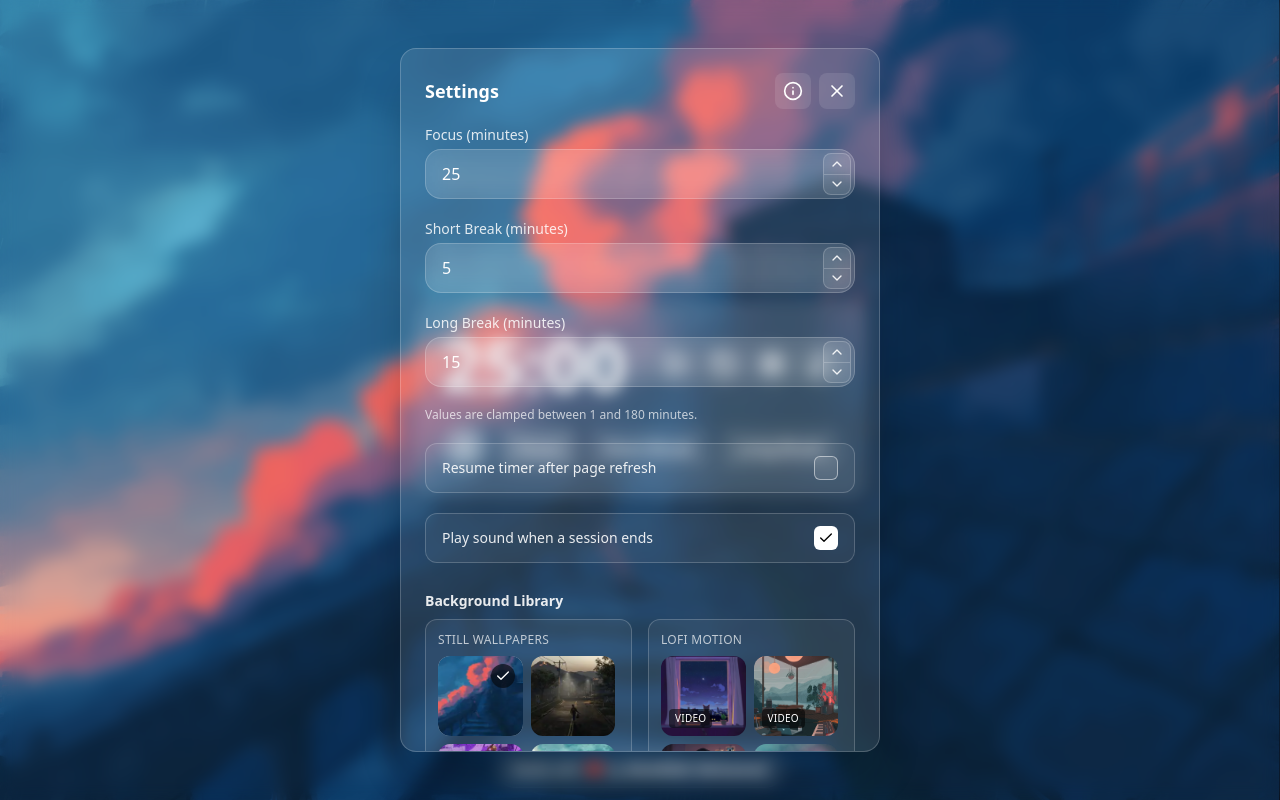
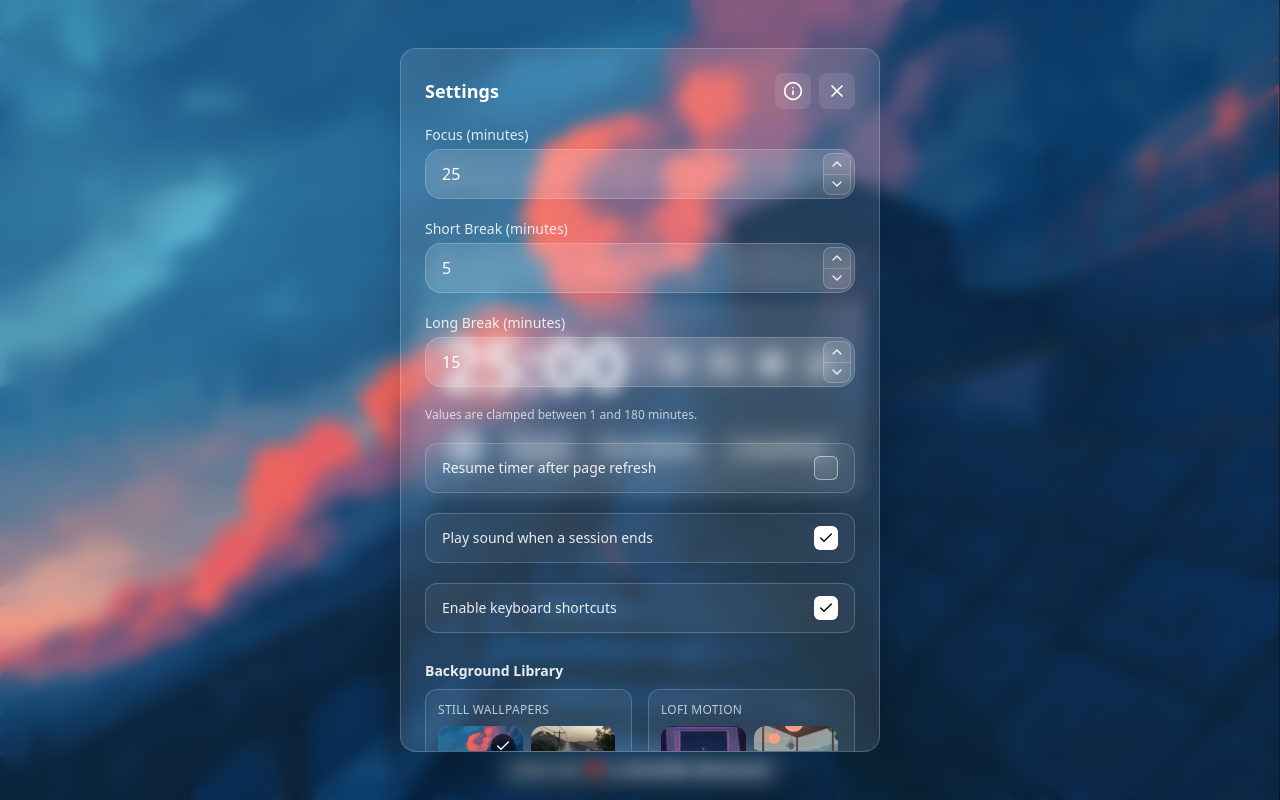
Before and after one commit to Ameddah-Mohamed/Pomodori, a React (Vite) app: page / in a window 1280 px wide. Both pictures are taken after a click on the button 771 px from the left and 364 px from the top of the page. Built offline with nearby package versions, Linux system fonts and the light colour scheme.

Commit message:
feat: "enable | disable" shortcuts

```diff
--- a/src/components/ControlDock.tsx
+++ b/src/components/ControlDock.tsx
@@ -142,6 +142,10 @@ export default function ControlDock({
   const [loopEnabled, setLoopEnabled] = usePersistentState<boolean>("pomodoro:musicLoop", false);
   const [sessionEndSoundsEnabled, setSessionEndSoundsEnabled] = usePersistentState<boolean>(
     "pomodoro:sessionEndSoundsEnabled",
+    true
+  );
+  const [keyboardShortcutsEnabled, setKeyboardShortcutsEnabled] = usePersistentState<boolean>(
+    "pomodoro:keyboardShortcutsEnabled",
     true
   );
   const [isMusicPlaying, setIsMusicPlaying] = useState(false);
@@ -368,6 +372,7 @@ export default function ControlDock({
 
   useEffect(() => {
     const onKeyDown = (event: KeyboardEvent) => {
+      if (!keyboardShortcutsEnabled) return;
       const target = event.target as HTMLElement | null;
       const tagName = target?.tagName;
       const isTypingTarget =
@@ -428,7 +433,17 @@ export default function ControlDock({
 
     window.addEventListener("keydown", onKeyDown);
     return () => window.removeEventListener("keydown", onKeyDown);
-  }, [mode, resetToBase, musicTab, currentTrackIndex, isMusicPlaying, musicOpen, open, selectedTrackIndexByTab]);
+  }, [
+    keyboardShortcutsEnabled,
+    mode,
+    resetToBase,
+    musicTab,
+    currentTrackIndex,
+    isMusicPlaying,
+    musicOpen,
+    open,
+    selectedTrackIndexByTab,
+  ]);
 
   const handleTimerComplete = () => {
     const completedSession = completeCurrentSession();
@@ -459,12 +474,14 @@ export default function ControlDock({
     longMin,
     resumeEnabled: nextResumeEnabled,
     sessionEndSoundsEnabled: nextSessionEndSoundsEnabled,
+    keyboardShortcutsEnabled: nextKeyboardShortcutsEnabled,
   }: {
     focusMin: number;
     shortMin: number;
     longMin: number;
     resumeEnabled: boolean;
     sessionEndSoundsEnabled: boolean;
+    keyboardShortcutsEnabled: boolean;
   }) => {
     applySettings({
       focusMin,
@@ -472,6 +489,7 @@ export default function ControlDock({
       longMin,
       resumeEnabled: nextResumeEnabled,
       sessionEndSoundsEnabled: nextSessionEndSoundsEnabled,
+      keyboardShortcutsEnabled: nextKeyboardShortcutsEnabled,
     });
     showToast("Timer settings saved");
   };
@@ -482,16 +500,19 @@ export default function ControlDock({
     longMin,
     resumeEnabled: nextResumeEnabled,
     sessionEndSoundsEnabled: nextSessionEndSoundsEnabled,
+    keyboardShortcutsEnabled: nextKeyboardShortcutsEnabled,
   }: {
     focusMin: number;
     shortMin: number;
     longMin: number;
     resumeEnabled: boolean;
     sessionEndSoundsEnabled: boolean;
+    keyboardShortcutsEnabled: boolean;
   }) => {
     saveDurations({ focusMin, shortMin, longMin });
     setResumeEnabled(nextResumeEnabled);
     setSessionEndSoundsEnabled(nextSessionEndSoundsEnabled);
+    setKeyboardShortcutsEnabled(nextKeyboardShortcutsEnabled);
   };
 
   useLayoutEffect(() => {
@@ -696,6 +717,7 @@ export default function ControlDock({
         initialLongMin={durationsMin.longMin}
         initialResumeEnabled={resumeEnabled}
         initialSessionEndSoundsEnabled={sessionEndSoundsEnabled}
+        initialKeyboardShortcutsEnabled={keyboardShortcutsEnabled}
         onSave={handleSaveSettings}
         onRealtimeChange={applySettings}
         wallpapers={wallpapers}
--- a/src/components/SettingsModal.tsx
+++ b/src/components/SettingsModal.tsx
@@ -12,12 +12,14 @@ type SettingsModalProps = {
   initialLongMin: number;
   initialResumeEnabled: boolean;
   initialSessionEndSoundsEnabled: boolean;
+  initialKeyboardShortcutsEnabled: boolean;
   onSave: (p: {
     focusMin: number;
     shortMin: number;
     longMin: number;
     resumeEnabled: boolean;
     sessionEndSoundsEnabled: boolean;
+    keyboardShortcutsEnabled: boolean;
   }) => void;
   onRealtimeChange: (p: {
     focusMin: number;
@@ -25,6 +27,7 @@ type SettingsModalProps = {
     longMin: number;
     resumeEnabled: boolean;
     sessionEndSoundsEnabled: boolean;
+    keyboardShortcutsEnabled: boolean;
   }) => void;
 
   wallpapers: Wallpaper[];
@@ -41,6 +44,7 @@ export default function SettingsModal({
   initialLongMin,
   initialResumeEnabled,
   initialSessionEndSoundsEnabled,
+  initialKeyboardShortcutsEnabled,
   onSave,
   onRealtimeChange,
   wallpapers,
@@ -57,6 +61,9 @@ export default function SettingsModal({
   const [resumeEnabled, setResumeEnabled] = useState<boolean>(initialResumeEnabled);
   const [sessionEndSoundsEnabled, setSessionEndSoundsEnabled] = useState<boolean>(
     initialSessionEndSoundsEnabled
+  );
+  const [keyboardShortcutsEnabled, setKeyboardShortcutsEnabled] = useState<boolean>(
+    initialKeyboardShortcutsEnabled
   );
   const [showInfo, setShowInfo] = useState(false);
 
@@ -88,6 +95,7 @@ export default function SettingsModal({
     setLongMin(initialLongMin);
     setResumeEnabled(initialResumeEnabled);
     setSessionEndSoundsEnabled(initialSessionEndSoundsEnabled);
+    setKeyboardShortcutsEnabled(initialKeyboardShortcutsEnabled);
     setShowInfo(false);
   }, [
     open,
@@ -96,6 +104,7 @@ export default function SettingsModal({
     initialLongMin,
     initialResumeEnabled,
     initialSessionEndSoundsEnabled,
+    initialKeyboardShortcutsEnabled,
   ]);
   const close = (reason?: string) => onClose(reason ?? "close");
   const clamp = (n: number, min = 1, max = 180) =>
@@ -106,6 +115,7 @@ export default function SettingsModal({
     longMin: clamp(longMin),
     resumeEnabled,
     sessionEndSoundsEnabled,
+    keyboardShortcutsEnabled,
   });
 
   const handleSave = () => {
@@ -125,6 +135,7 @@ export default function SettingsModal({
     longMin,
     resumeEnabled,
     sessionEndSoundsEnabled,
+    keyboardShortcutsEnabled,
   ]);
 
   if (!shouldRender) return null;
@@ -261,6 +272,22 @@ export default function SettingsModal({
               onClick={() => setSessionEndSoundsEnabled((prev) => !prev)}
               className={`inline-flex h-6 w-6 items-center justify-center rounded-md border transition ${
                 sessionEndSoundsEnabled
+                  ? "border-white/80 bg-white text-black"
+                  : "border-white/50 bg-white/10 text-transparent"
+              }`}
+            >
+              <Check className="h-4 w-4" />
+            </button>
+          </label>
+          <label className="flex items-center justify-between gap-3 rounded-xl border border-white/20 bg-white/5 px-4 py-3">
+            <span className="text-sm text-white/90">Enable keyboard shortcuts</span>
+            <button
+              type="button"
+              role="checkbox"
+              aria-checked={keyboardShortcutsEnabled}
+              onClick={() => setKeyboardShortcutsEnabled((prev) => !prev)}
+              className={`inline-flex h-6 w-6 items-center justify-center rounded-md border transition ${
+                keyboardShortcutsEnabled
                   ? "border-white/80 bg-white text-black"
                   : "border-white/50 bg-white/10 text-transparent"
               }`}
```
